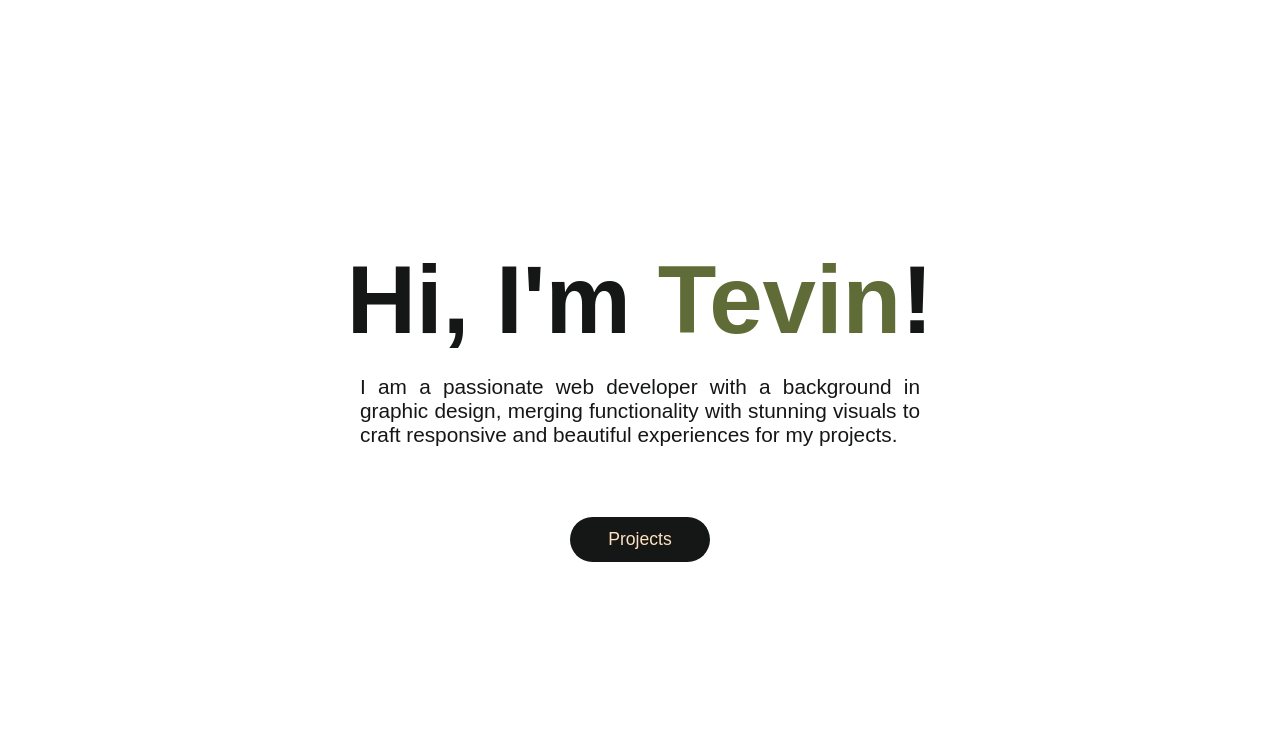
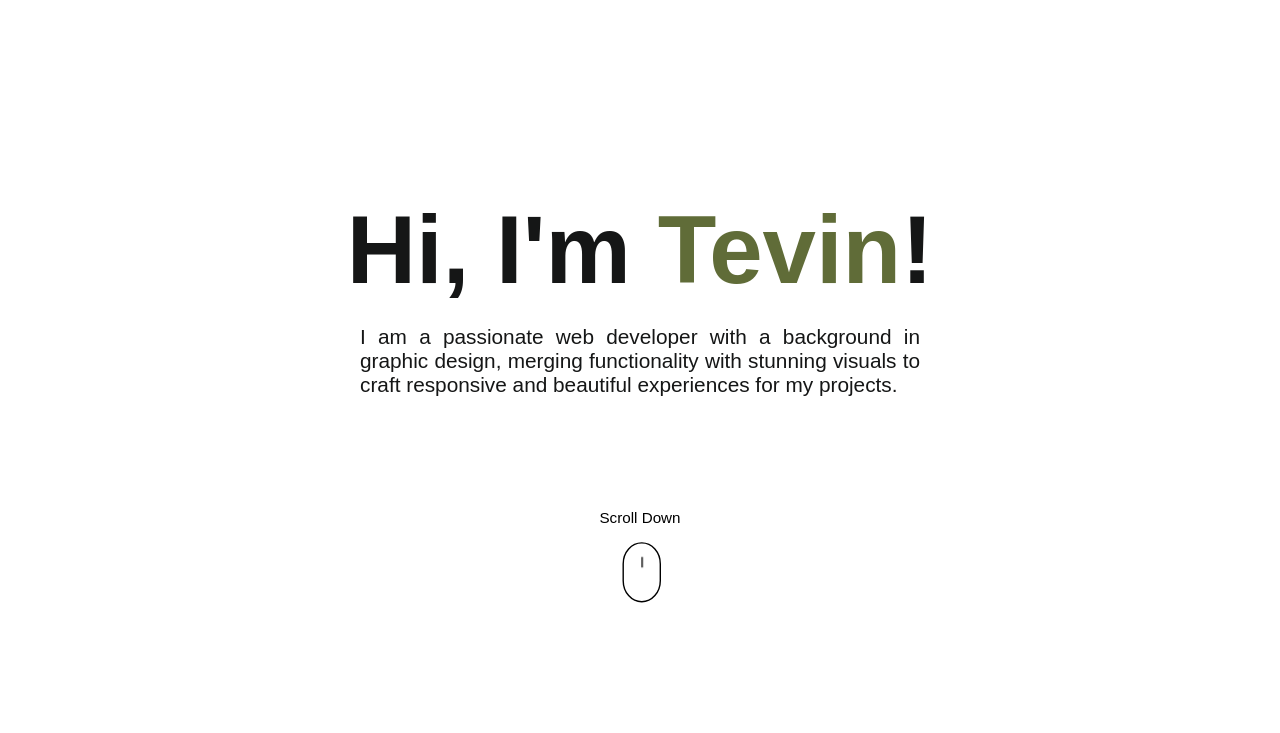
Before and after one commit to Troyzhenny/tc-dev-portfolio, a website: page index.html in a window 1280 px wide. Shown: the part 67-800 px from the top of the page. Drawn offline with Linux system fonts and the light colour scheme; a web font is replaced by a local one.

Commit message:
added svg animation to main page

```diff
--- a/index.html
+++ b/index.html
@@ -45,8 +45,26 @@
                 beautiful experiences for my projects.
             </h4>
         </div>
-        <div>
-            <button>Projects</button>
+        <div class="svg--cont">
+            <!-- <button>Projects</button> -->
+            <h4>Scroll Down</h4>
+            <svg width="100" height="100" viewBox="0 -6 50 100" fill="none" xmlns="http://www.w3.org/2000/svg" style="width: 70px; height: 70px;">
+                <style>
+                .line-mouse2 {animation:line-mouse2-scroll 2s infinite;}
+                @keyframes line-mouse2-scroll {
+                    0%{transform:translate3d(0, 0, 0);}
+                    50%{transform:translate3d(0, 10px, 0);}
+                    100%{transform:translate3d(0, 0, 0);}
+                }
+                @media (prefers-reduced-motion: reduce) {
+                    .line-mouse2 {
+                        animation: none;
+                    }
+                }
+               </style>
+               <rect class="stroke1 fill1" x="1" y="1" width="53" height="84" rx="30" fill="#fff" stroke="#000" stroke-width="2.0px" style="animation-duration: 2s;"></rect>
+               <line class="line-mouse2 stroke2" x1="28" y1="11" x2="28" y2="26" stroke="rgba(12,12,12,1)" stroke-width="2.0px" style="animation-duration: 2s;"></line>
+            </svg>
         </div>
     </main>
     <!-- About -- Page 2 -->
--- a/src/styles/main.scss
+++ b/src/styles/main.scss
@@ -15,6 +15,7 @@ main {
     align-items: center;
     flex-direction: column;
     text-align: center;
+    gap: 80px;
 
 
     // Hero text container styling
@@ -42,6 +43,16 @@ main {
             padding: 20px;
             margin: 0;
         }
+
+    }
+
+    // Scroll SVG on main page
+    .svg--cont {
+        h4 {
+            font-size: .95em;
+            font-weight: 500;
+            margin: .75rem;
+        }
     }
 
     // Button styling
```
Also changed, not shown: src/styles/main.css, 1 other file.
